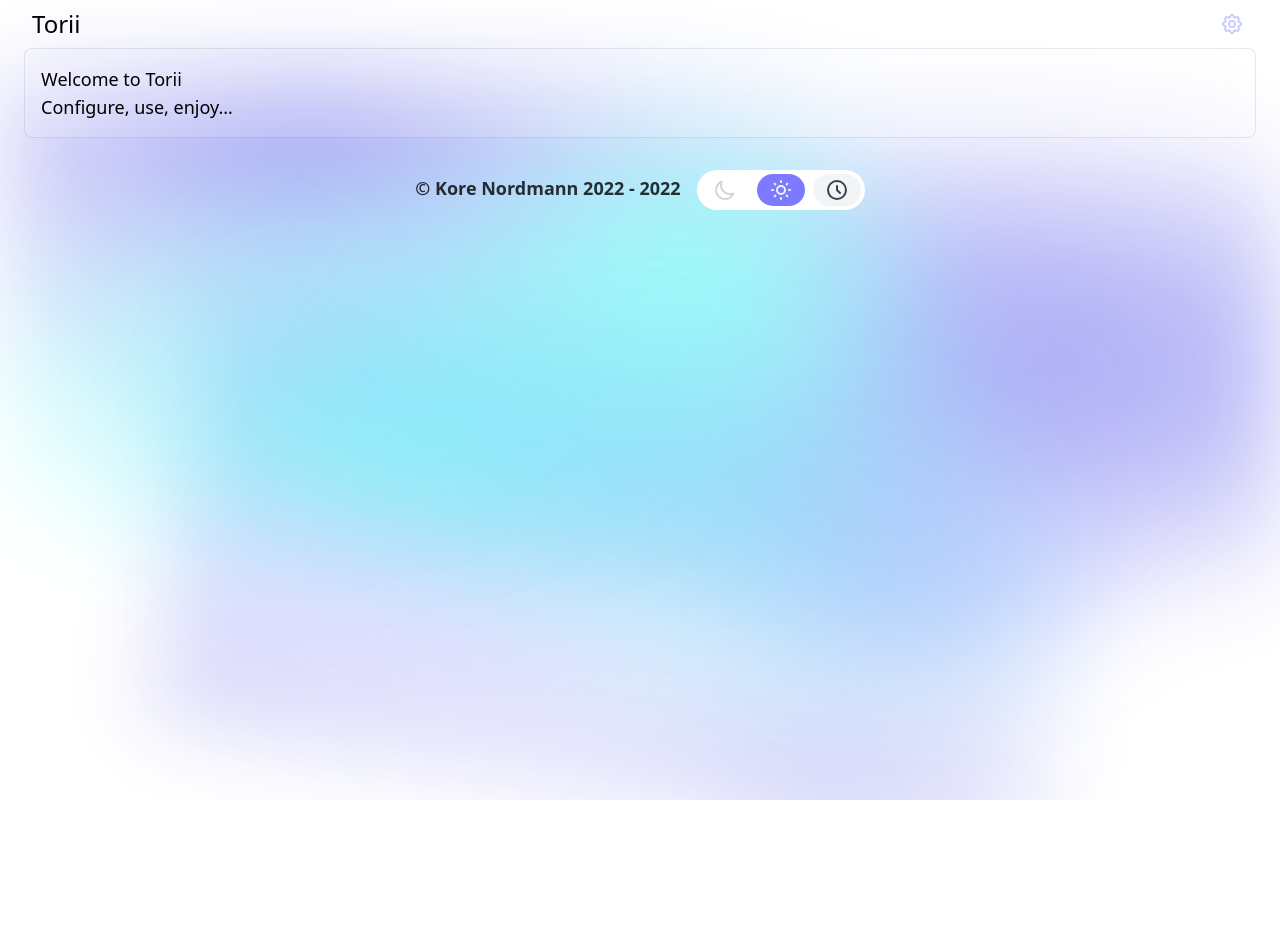
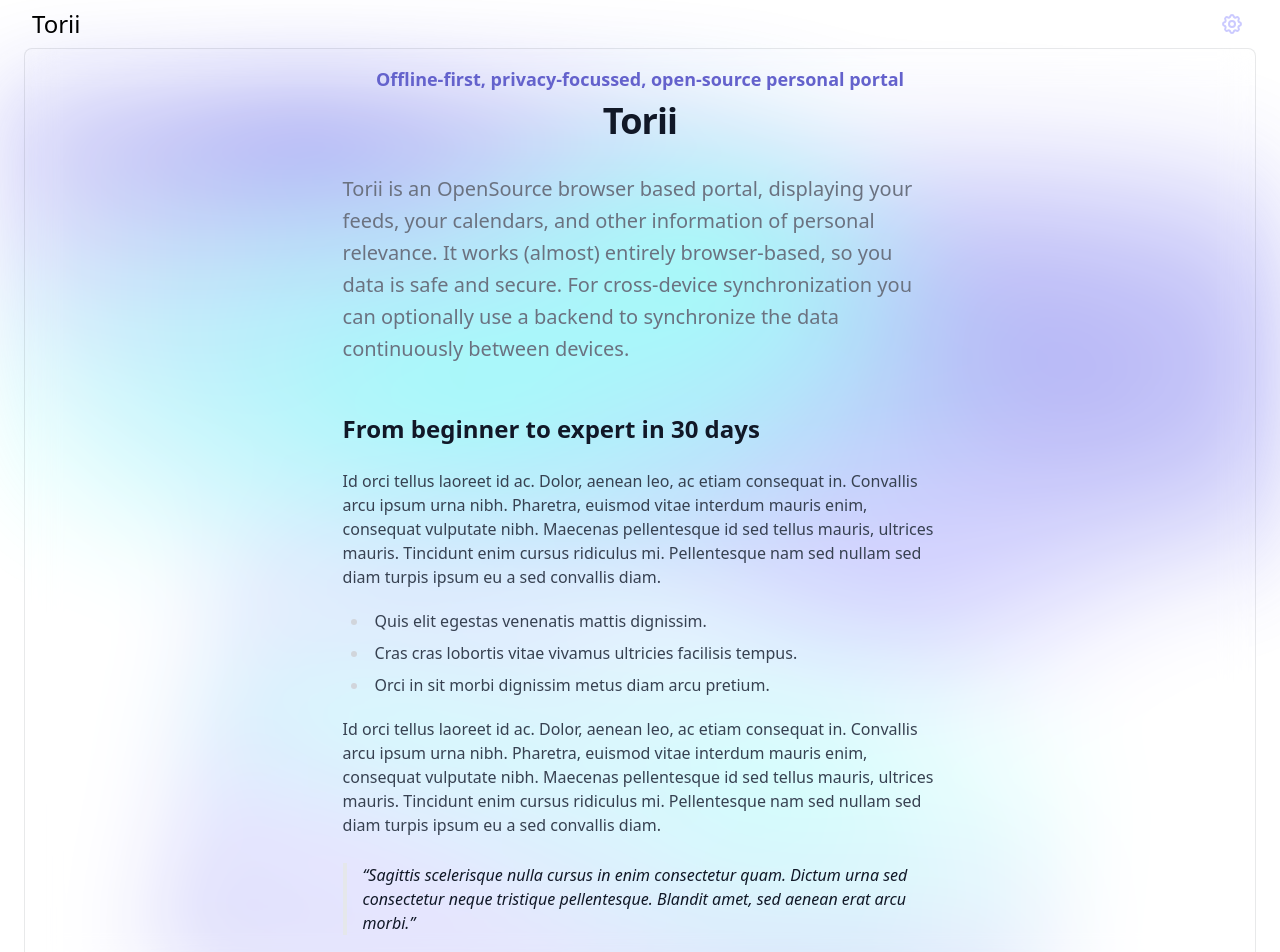
Before and after one commit to kore/portalific, a Next.js app: page / in a window 1280 px wide. Shown: the top 952 px of the page. Before the commit the page ends 800 px from the top, so only its background shows below. Built offline with nearby package versions, Linux system fonts and the light colour scheme.

Commit message:
chore: Started with welcome text

```diff
--- a/modules/Welcome.js
+++ b/modules/Welcome.js
@@ -1,12 +1,47 @@
 import { Fragment } from "react";
 
 export default function Welcome() {
-  // @TODO:
-  // * Write nice & explanatory introduction text
   return (
-    <Fragment>
-      <h1>Welcome to Torii</h1>
-      <p>Configure, use, enjoy…</p>
-    </Fragment>
+    <div className="text-base prose mx-auto">
+      <h1>
+        <span className="block text-lg text-center text-primary-600 font-semibold">
+          Offline-first, privacy-focussed, open-source personal portal
+        </span>
+        <span className="mt-2 block text-3xl text-center leading-8 font-bold tracking-tight text-gray-900 sm:text-4xl sm:tracking-tight">
+          Torii
+        </span>
+      </h1>
+      <p className="mt-8 text-xl text-gray-500 leading-8">
+        Torii is an OpenSource browser based portal, displaying your feeds,
+        your calendars, and other information of personal relevance. It works
+        (almost) entirely browser-based, so you data is safe and secure. For
+        cross-device synchronization you can optionally use a backend to
+        synchronize the data continuously between devices.
+      </p>
+      <h2>From beginner to expert in 30 days</h2>
+      <p>
+        Id orci tellus laoreet id ac. Dolor, aenean leo, ac etiam consequat in. Convallis arcu ipsum urna nibh.
+        Pharetra, euismod vitae interdum mauris enim, consequat vulputate nibh. Maecenas pellentesque id sed tellus
+        mauris, ultrices mauris. Tincidunt enim cursus ridiculus mi. Pellentesque nam sed nullam sed diam turpis
+        ipsum eu a sed convallis diam.
+      </p>
+      <ul role="list">
+        <li>Quis elit egestas venenatis mattis dignissim.</li>
+        <li>Cras cras lobortis vitae vivamus ultricies facilisis tempus.</li>
+        <li>Orci in sit morbi dignissim metus diam arcu pretium.</li>
+      </ul>
+      <p>
+        Id orci tellus laoreet id ac. Dolor, aenean leo, ac etiam consequat in. Convallis arcu ipsum urna nibh.
+        Pharetra, euismod vitae interdum mauris enim, consequat vulputate nibh. Maecenas pellentesque id sed tellus
+        mauris, ultrices mauris. Tincidunt enim cursus ridiculus mi. Pellentesque nam sed nullam sed diam turpis
+        ipsum eu a sed convallis diam.
+      </p>
+      <blockquote>
+        <p>
+          Sagittis scelerisque nulla cursus in enim consectetur quam. Dictum urna sed consectetur neque tristique
+          pellentesque. Blandit amet, sed aenean erat arcu morbi.
+        </p>
+      </blockquote>
+    </div>
   );
 }
--- a/pages/index.js
+++ b/pages/index.js
@@ -146,6 +146,8 @@ export default function Index({}) {
                               setModules([...modules]);
                             }}
                             pushError={pushError}
+                            settings={settings}
+                            setSettings={setSettings}
                           />
                         </ErrorBoundary>
                       </Module>
```
